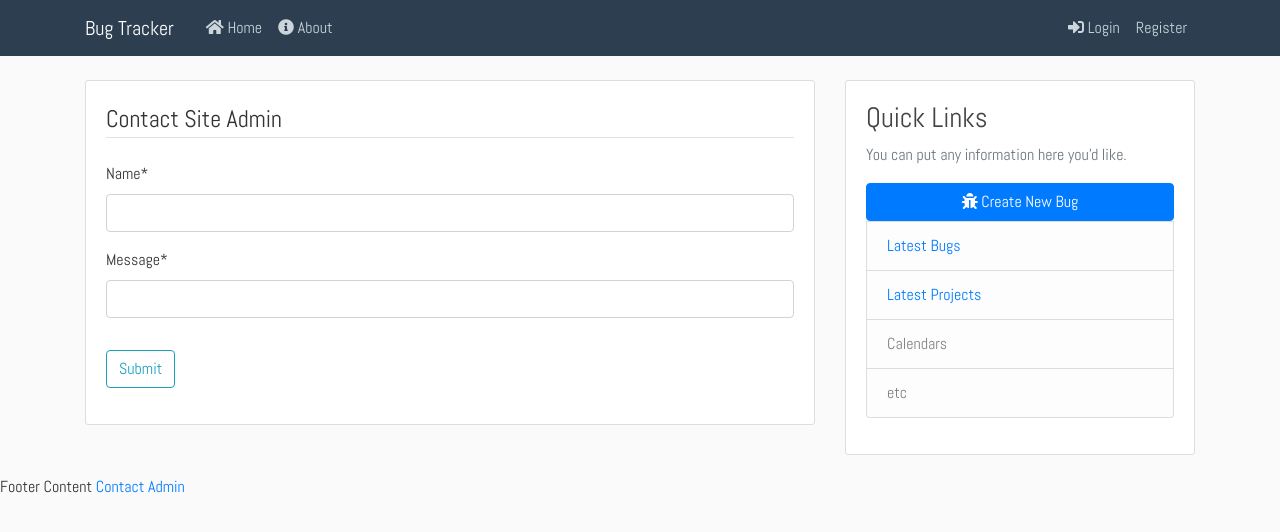
After one commit to Ivaylo-Kirov/PDbugtracker, a Django app: page /status/contactadmin/ in a window 1280 px wide. The commit adds this page. Shown: the top 532 px of the page. Run offline with Django 3.2, Linux system fonts and the light colour scheme; some libraries are stand-ins or nearby versions.

Commit message:
Basic contact form

```diff
--- /dev/null
+++ b/bugtracker/status/forms.py
@@ -0,0 +1,10 @@
+from django import forms
+
+class ContactForm(forms.Form):
+    name = forms.CharField()
+    message = forms.CharField()
+
+    def send_email(self):
+        # send email functionality
+        print('sending email')
+        pass
--- a/bugtracker/status/templates/status/base.html
+++ b/bugtracker/status/templates/status/base.html
@@ -85,6 +85,10 @@
           </div>
         </div>
       </main>
+      <footer>
+        Footer Content
+        <a href="{% url 'contact-admin' %}">Contact Admin</a>
+      </footer>
     <!-- jQuery and JS bundle w/ Popper.js -->
     <script src="https://code.jquery.com/jquery-3.5.1.slim.min.js" integrity="sha384-DfXdz2htPH0lsSSs5nCTpuj/zy4C+OGpamoFVy38MVBnE+IbbVYUew+OrCXaRkfj" crossorigin="anonymous"></script>
     <script src="https://cdn.jsdelivr.net/npm/bootstrap@4.5.3/dist/js/bootstrap.bundle.min.js" integrity="sha384-ho+j7jyWK8fNQe+A12Hb8AhRq26LrZ/JpcUGGOn+Y7RsweNrtN/tE3MoK7ZeZDyx" crossorigin="anonymous"></script>
--- /dev/null
+++ b/bugtracker/status/templates/status/contact.html
@@ -0,0 +1,19 @@
+{% extends "status/base.html" %}
+{% load crispy_forms_tags %}
+{% block content %}
+    <div class="content-section">
+        <form method="POST">
+            {% csrf_token %}
+            <fieldset class="form-group">
+                <legend class="border-bottom mb-4">
+                    Contact Site Admin
+                </legend>
+                {{ form|crispy }}
+            </fieldset>
+            <div class="form-group">
+                <button class="btn btn-outline-info mr-3" type="submit">Submit</button>
+            </div>
+        </form>
+    </div>
+
+{% endblock content %}
--- a/bugtracker/status/urls.py
+++ b/bugtracker/status/urls.py
@@ -1,7 +1,9 @@
 from django.urls import path
 from . import views
 
+
 urlpatterns = [
     path('', views.home, name="status-home"),
-    path('about/', views.about, name="status-about")
+    path('about/', views.about, name="status-about"),
+    path('contactadmin/', views.ContactFormView.as_view(), name="contact-admin")
 ]
--- a/bugtracker/status/views.py
+++ b/bugtracker/status/views.py
@@ -1,4 +1,8 @@
 from django.shortcuts import render
+from django.views.generic.edit import FormView
+from .forms import ContactForm
+from django.contrib import messages
+
 
 items = [
     {'desc': 'Bugs have description and attachments - Model'},
@@ -15,3 +19,15 @@
 
 def about(request):
     return render(request, 'status/about.html', {'title': 'About'})
+
+class ContactFormView(FormView):
+    form_class = ContactForm
+    template_name = 'status/contact.html'
+    success_url = '/'
+
+    def form_valid(self, form):
+
+        # this method gets called when valid data was submitted and it expects an HttpResponse
+        form.send_email() # form here represents the ContactForm instance defined in forms.py as a class
+        messages.success(self.request, f'Your email has been sent. Thank you.')
+        return super().form_valid(form) # return will look for the success_url
```
